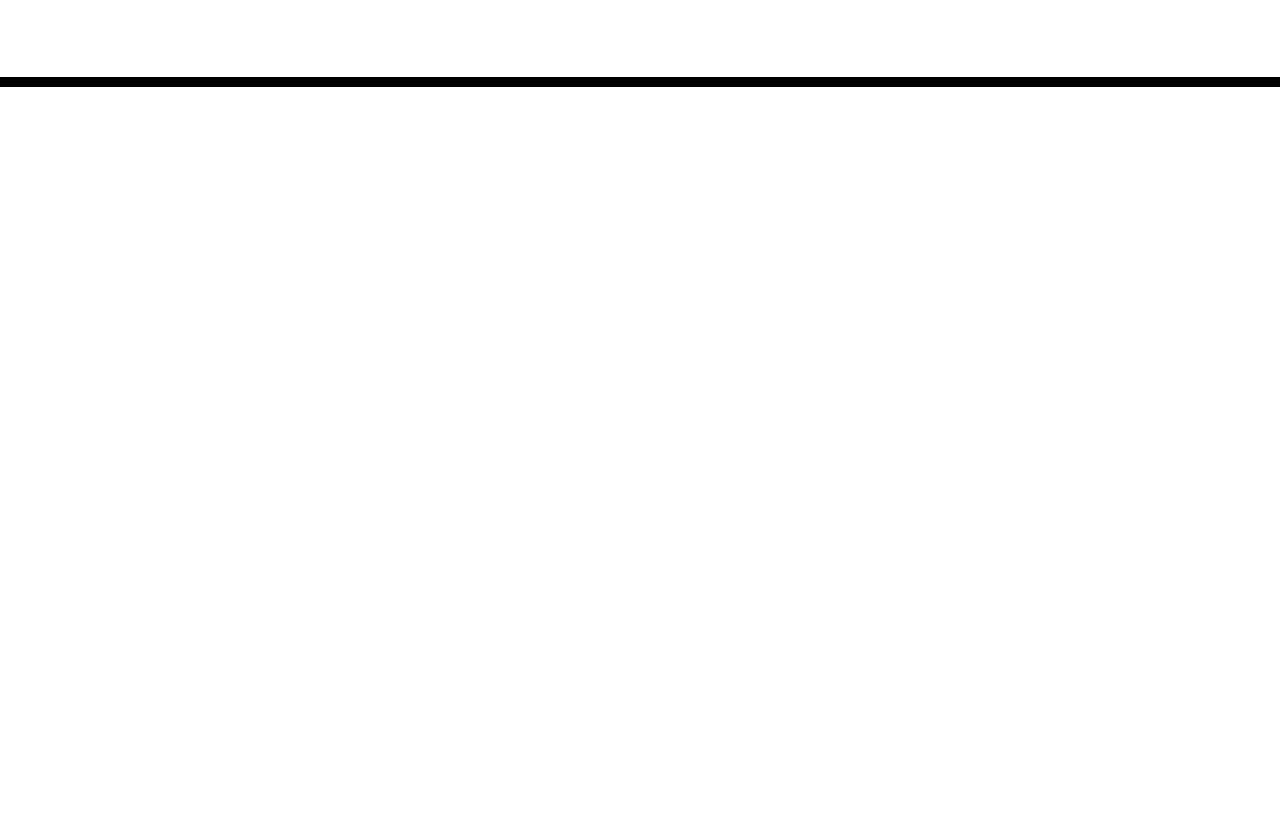
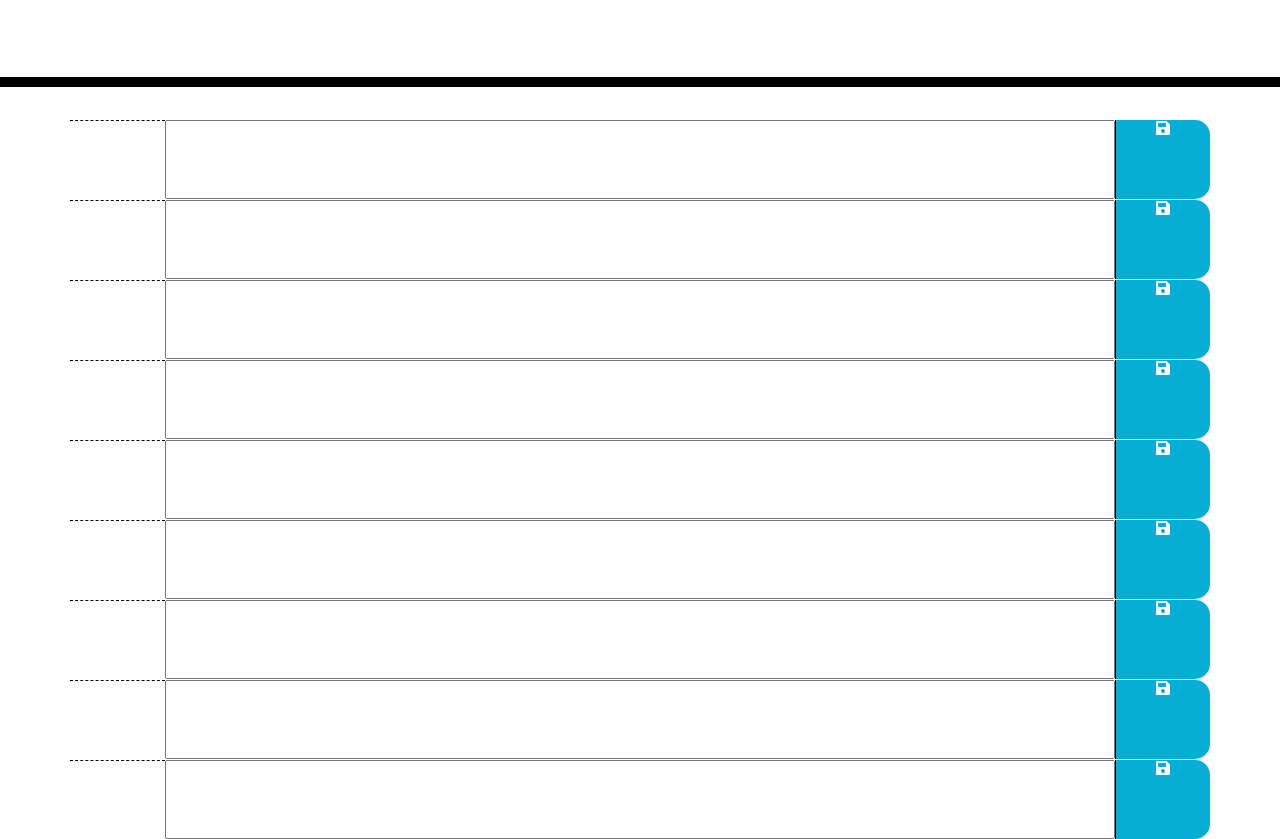
Before and after one commit to ashvinit/dayPlanner, a plain HTML site: page index.html in a window 1280 px wide. Shown: the part 181-1020 px from the top of the page. Before the commit the page ends 800 px from the top, so only its background shows below. Drawn offline with nearby package versions, Linux system fonts and the light colour scheme.

Commit message:
created 9 time blocks

```diff
--- a/Assets/JS/script.js
+++ b/Assets/JS/script.js
@@ -0,0 +1,9 @@
+$(document).ready(function() {
+
+    //variables
+    var today = moment().format();
+
+
+
+
+})
--- a/index.html
+++ b/index.html
@@ -30,17 +30,103 @@
     </header>
     <div class="container">
       <!-- Timeblocks go here -->
-      <div class="time-block">
 
+        <div class="time-block row">
 
+            <div class="col-1 hour"></div>
 
+            <input type="text" class="col-10">
 
+            <div class="col-1 saveBtn" onclick=""><i class="fas fa-save"></i></div>
 
+        </div>
+
+        <div class="time-block row">
+
+            <div class="col-1 hour"></div>
+
+            <input type="text" class="col-10">
+
+            <div class="col-1 saveBtn" onclick=""><i class="fas fa-save"></i></div>
+
+        </div>
+
+        <div class="time-block row">
+
+            <div class="col-1 hour"></div>
+
+            <input type="text" class="col-10">
+
+            <div class="col-1 saveBtn" onclick=""><i class="fas fa-save"></i></div>
+
+        </div>
+
+        <div class="time-block row">
+
+            <div class="col-1 hour"></div>
+
+            <input type="text" class="col-10">
+
+            <div class="col-1 saveBtn" onclick=""><i class="fas fa-save"></i></div>
+
+        </div>
+
+        <div class="time-block row">
+
+            <div class="col-1 hour"></div>
+
+            <input type="text" class="col-10">
+
+            <div class="col-1 saveBtn" onclick=""><i class="fas fa-save"></i></div>
+
+        </div>
+
+        <div class="time-block row">
+
+            <div class="col-1 hour"></div>
+
+            <input type="text" class="col-10">
+
+            <div class="col-1 saveBtn" onclick=""><i class="fas fa-save"></i></div>
+
+        </div>
+
+        <div class="time-block row">
+
+            <div class="col-1 hour"></div>
+
+            <input type="text" class="col-10">
+
+            <div class="col-1 saveBtn" onclick=""><i class="fas fa-save"></i></div>
+
+        </div>
+
+        <div class="time-block row">
+
+            <div class="col-1 hour"></div>
+
+            <input type="text" class="col-10">
+
+            <div class="col-1 saveBtn" onclick=""><i class="fas fa-save"></i></div>
+
+        </div>
+
+        <div class="time-block row">
+
+            <div class="col-1 hour"></div>
+
+            <input type="text" class="col-10">
+
+            <div class="col-1 saveBtn" onclick=""><i class="fas fa-save"></i></div>
+
+        </div>
 
       </div>
 
     </div>
 
+    <script src="Assets/JS/script.js"></script>
+
     <script src="https://cdnjs.cloudflare.com/ajax/libs/jquery/3.2.1/jquery.min.js"></script>
     <script src="https://cdnjs.cloudflare.com/ajax/libs/moment.js/2.24.0/moment.min.js"></script>
   </body>
```
